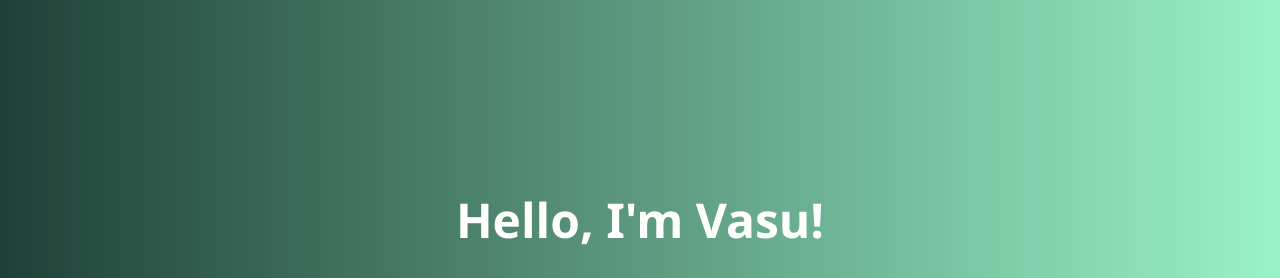
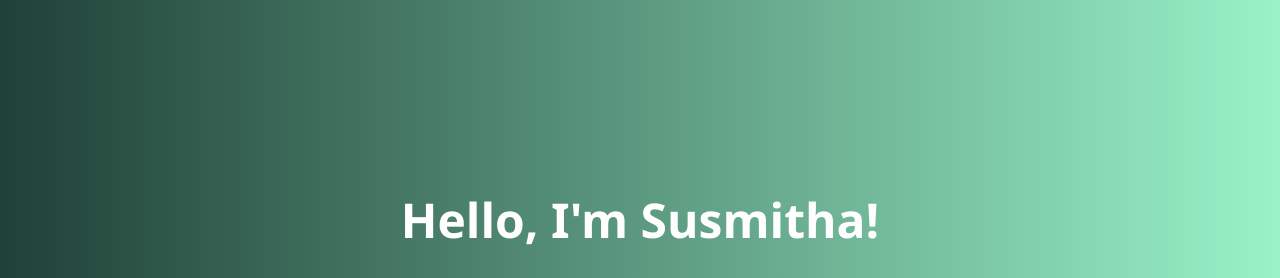
Before and after one commit to sushmi0121/Task-1-Webpage, a plain HTML site: page index.html in a window 1280 px wide. Shown: the top 278 px of the page. Drawn offline with Linux system fonts and the light colour scheme.

Commit message:
index.html

```diff
--- a/index.html
+++ b/index.html
@@ -58,7 +58,7 @@
   </style>
 </head>
 <body>
-  <h1>Hello, I'm Vasu!</h1>
+  <h1>Hello, I'm Susmitha!</h1>
   <p>This is my Task 1 submission for ApexPlanet's Web Development Internship.</p>
 
   <!-- Image -->
```
